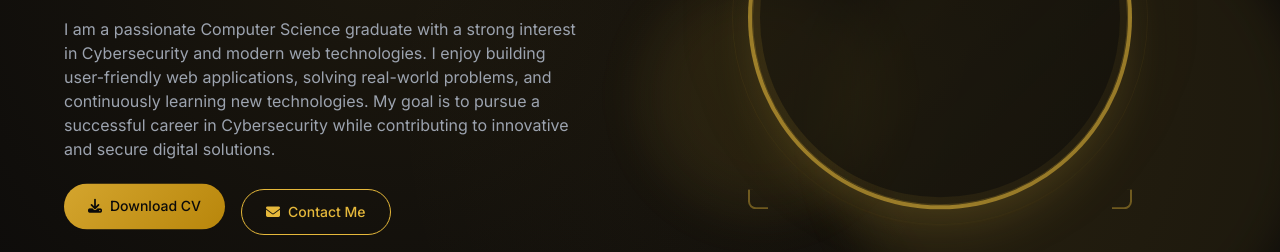
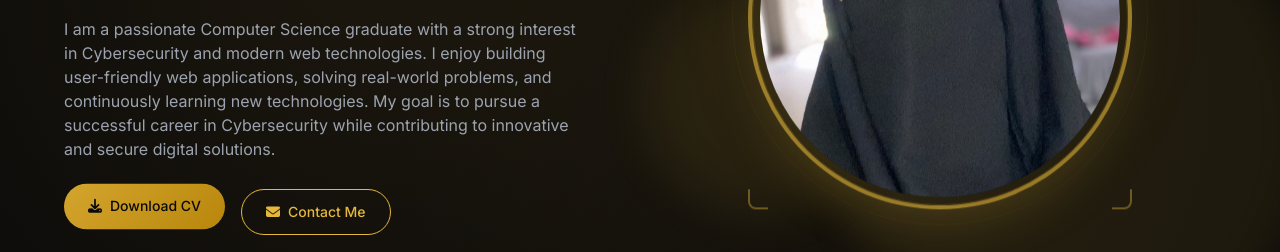
Before and after one commit to syed123-sudo/portfolio, a plain HTML site: page index.html in a window 1280 px wide. Shown: the part 440-692 px from the top of the page. Drawn offline with nearby package versions, Linux system fonts and the light colour scheme.

Commit message:
Update profile image source in index.html

```diff
--- a/index.html
+++ b/index.html
@@ -543,7 +543,7 @@
                                 <div class="absolute inset-0 rounded-full border border-gold/20 pointer-events-none"></div>
                                 <div class="w-full h-full rounded-full overflow-hidden bg-dark/50">
                                     <img
-                                        src="profile.jpg.jpeg"
+                                        src="itrat pic.jpeg"
                                         alt="Syeda Itrat Fatima"
                                         class="w-full h-full object-cover object-center scale-105"
                                     />
```
